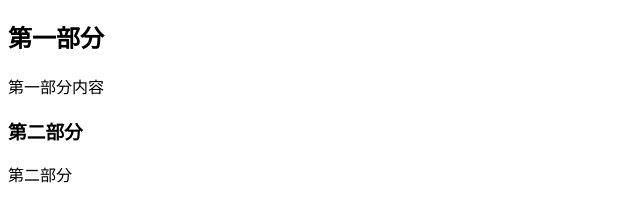
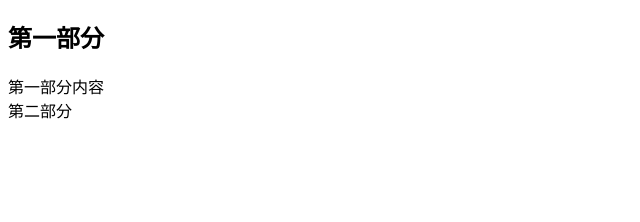
Before and after one commit to liu-yf/rain, a plain HTML site: page card.html in a window 1280 px wide. Shown: the part 70-292 px from the top of the page, without its empty margins (0-640 px from the left). Drawn offline with Linux system fonts and the light colour scheme.

Commit message:
删除一个h3

```diff
--- a/card.html
+++ b/card.html
@@ -1,14 +1,16 @@
 <!DOCTYPE html>
 <html>
+
 <head>
 	<title></title>
 	<style type="text/css">
-h4{
+	h4 {
 		width: 50px;
-	height:60px;
+		height: 60px;
 	}
 	</style>
 </head>
+
 <body>
 	<h1>大框架</h1>
 	<div>
@@ -16,12 +18,10 @@ h4{
 		<span>第一部分内容</span>
 	</div>
 	<div>
- <h3>第二部分</h3>
 
 		<span>第二部分</span>
 	</div>
+	<h4></h4>
+</body>
 
- <h4></h4>
-
-</body>
 </html>
```
Lines whose indentation alone changed are shown as unchanged.
